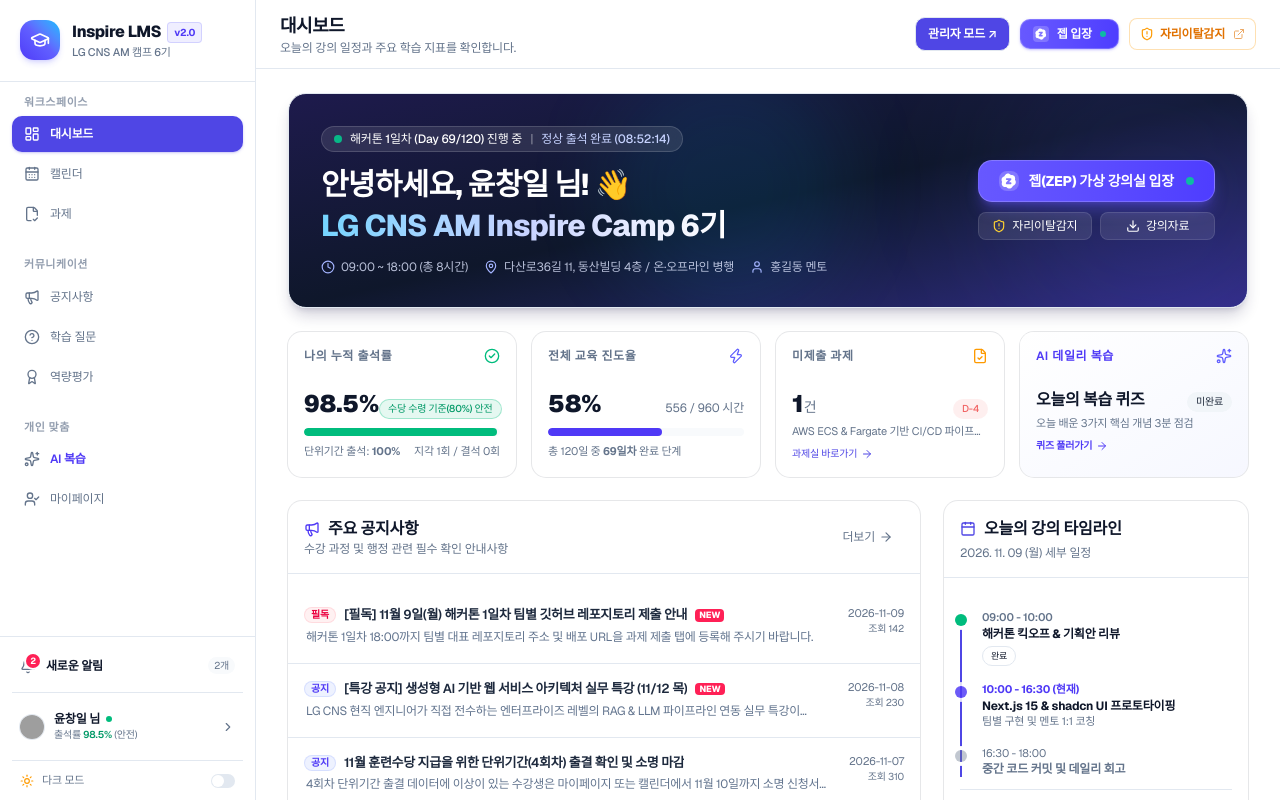
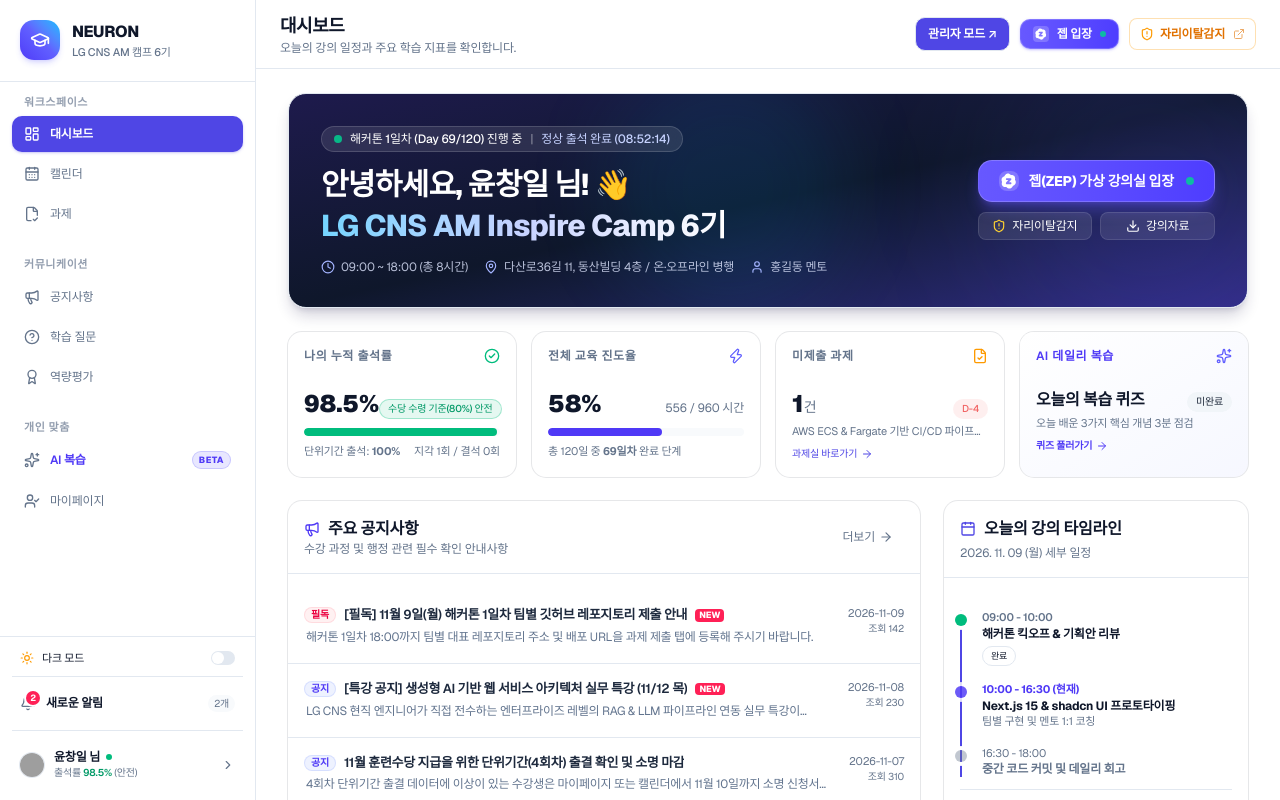
Before and after one commit to LGCNS6thHackathon/frontend, a Next.js app: page / in a window 1280 px wide. Shown: the top 800 px of the page. Built offline with nearby package versions, Linux system fonts and the light colour scheme; grey boxes are pictures that could not be loaded.

Commit message:
fix: 링크 수정 + 디테일 수정

```diff
--- a/src/app/layout.tsx
+++ b/src/app/layout.tsx
@@ -24,6 +24,23 @@ export default function RootLayout({
 }>) {
   return (
     <html lang="ko" suppressHydrationWarning>
+      <head>
+        <script
+          dangerouslySetInnerHTML={{
+            __html: `
+              try {
+                var theme = localStorage.getItem('theme');
+                var prefersDark = window.matchMedia('(prefers-color-scheme: dark)').matches;
+                if (theme === 'dark' || (!theme && prefersDark)) {
+                  document.documentElement.classList.add('dark');
+                } else {
+                  document.documentElement.classList.remove('dark');
+                }
+              } catch (e) {}
+            `,
+          }}
+        />
+      </head>
       <body
         className={`${geistSans.variable} ${geistMono.variable} min-h-screen antialiased bg-background text-foreground`}
       >
--- a/src/app/page.tsx
+++ b/src/app/page.tsx
@@ -17,14 +17,17 @@ export default function LmsPortalPage() {
   const [isDark, setIsDark] = React.useState(false);
   const [isMobileMenuOpen, setIsMobileMenuOpen] = React.useState(false);
 
-  // Initialize theme and URL query tab on mount
+  // Initialize theme from localStorage/system and URL query tab on mount
   React.useEffect(() => {
-    // Check dark mode
     if (typeof window !== "undefined") {
+      const savedTheme = localStorage.getItem("theme");
       const prefersDark = window.matchMedia("(prefers-color-scheme: dark)").matches;
-      if (prefersDark) {
-        setIsDark(true);
+      const isDarkMode = savedTheme === "dark" || (!savedTheme && prefersDark);
+      setIsDark(isDarkMode);
+      if (isDarkMode) {
         document.documentElement.classList.add("dark");
+      } else {
+        document.documentElement.classList.remove("dark");
       }
 
       // Check URL query param ?tab=...
@@ -71,8 +74,10 @@ export default function LmsPortalPage() {
       const next = !prev;
       if (next) {
         document.documentElement.classList.add("dark");
+        localStorage.setItem("theme", "dark");
       } else {
         document.documentElement.classList.remove("dark");
+        localStorage.setItem("theme", "light");
       }
       return next;
     });
--- a/src/components/layout/app-header.tsx
+++ b/src/components/layout/app-header.tsx
@@ -82,8 +82,11 @@ export function AppHeader({
           <h1 className="text-base sm:text-lg font-bold tracking-tight text-foreground flex items-center gap-2">
             {current.title}
             {currentTab === "ai-review" && (
-              <Badge variant="default" className="text-[10px] bg-indigo-600 text-white">
-                AI Powered
+              <Badge
+                variant="default"
+                className="text-[10px] bg-gradient-to-r from-violet-600 to-indigo-600 text-white font-extrabold tracking-wider px-2 py-0.5 rounded-full uppercase border-none shadow-xs"
+              >
+                BETA
               </Badge>
             )}
           </h1>
--- a/src/components/layout/app-sidebar.tsx
+++ b/src/components/layout/app-sidebar.tsx
@@ -43,6 +43,7 @@ interface NavItem {
   label: string;
   icon: LucideIcon;
   highlight?: boolean;
+  badge?: string;
 }
 
 interface NavGroup {
@@ -114,6 +115,7 @@ export function AppSidebar({
           label: "AI 복습",
           icon: Sparkles,
           highlight: true,
+          badge: "BETA",
         },
         {
           id: "mypage",
@@ -136,11 +138,9 @@ export function AppSidebar({
             <div>
               <div className="flex items-center gap-1.5">
                 <span className="font-extrabold text-base tracking-tight text-foreground">
-                  Inspire LMS
+                  NEURON
                 </span>
-                <span className="text-[10px] font-bold px-1.5 py-0.5 rounded bg-indigo-500/10 text-indigo-600 dark:text-indigo-400 border border-indigo-500/20">
-                  v2.0
-                </span>
+
               </div>
               <p className="text-[11px] text-muted-foreground font-medium">
                 LG CNS AM 캠프 6기
@@ -165,22 +165,31 @@ export function AppSidebar({
                     <button
                       key={item.id}
                       onClick={() => onTabChange(item.id)}
-                      className={`w-full flex items-center px-3 py-2.5 rounded-lg text-xs font-medium transition-all group ${
-                        isActive
-                          ? "bg-primary text-primary-foreground shadow-sm shadow-primary/25 font-semibold"
-                          : item.highlight
+                      className={`w-full flex items-center px-3 py-2.5 rounded-lg text-xs font-medium transition-all group ${isActive
+                        ? "bg-primary text-primary-foreground shadow-sm shadow-primary/25 font-semibold"
+                        : item.highlight
                           ? "hover:bg-indigo-500/10 text-indigo-600 dark:text-indigo-400 font-semibold"
                           : "text-muted-foreground hover:bg-muted/70 hover:text-foreground"
-                      }`}
+                        }`}
                     >
                       <div className="flex items-center gap-2.5 truncate">
                         <Icon
-                          className={`size-4 shrink-0 transition-transform group-hover:scale-110 ${
-                            isActive ? "text-primary-foreground" : "text-muted-foreground group-hover:text-foreground"
-                          }`}
+                          className={`size-4 shrink-0 transition-transform group-hover:scale-110 ${isActive ? "text-primary-foreground" : "text-muted-foreground group-hover:text-foreground"
+                            }`}
                         />
                         <span className="truncate">{item.label}</span>
                       </div>
+
+                      {item.badge && (
+                        <span
+                          className={`ml-auto text-[9px] font-extrabold px-1.5 py-0.5 rounded-full uppercase tracking-wider ${isActive
+                            ? "bg-primary-foreground/20 text-primary-foreground"
+                            : "bg-indigo-500/15 text-indigo-600 dark:text-indigo-400 border border-indigo-500/25"
+                            }`}
+                        >
+                          {item.badge}
+                        </span>
+                      )}
                     </button>
                   );
                 })}
@@ -190,9 +199,29 @@ export function AppSidebar({
         </div>
       </div>
 
-      {/* Bottom Section: Notification + User Profile + Theme */}
+      {/* Bottom Section: Theme Switch (Placed Above Notifications) -> Notification -> User Profile */}
       <div className="p-3 border-t bg-card/40 space-y-2.5">
-        {/* Notifications (Moved from Top-Right Header) */}
+        {/* 1. Theme & Quick Settings (Placed Above Notifications) */}
+        <div className="flex items-center justify-between px-2 pt-0.5 text-xs text-muted-foreground">
+          <div className="flex items-center gap-2">
+            {isDark ? (
+              <Moon className="size-3.5 text-indigo-400" />
+            ) : (
+              <Sun className="size-3.5 text-amber-500" />
+            )}
+            <span className="text-[11px] font-medium text-foreground">다크 모드</span>
+          </div>
+          <Switch
+            size="sm"
+            checked={isDark}
+            onCheckedChange={onToggleDark}
+            aria-label="다크 모드 전환"
+          />
+        </div>
+
+        <Separator />
+
+        {/* 2. Notifications (Moved from Top-Right Header) */}
         <DropdownMenu>
           <DropdownMenuTrigger
             render={
@@ -246,7 +275,7 @@ export function AppSidebar({
 
         <Separator />
 
-        {/* User Mini Card */}
+        {/* 3. User Mini Card */}
         <div
           onClick={() => onTabChange("mypage")}
           className="flex items-center justify-between p-2 rounded-xl hover:bg-muted/60 transition-colors cursor-pointer group"
@@ -270,26 +299,6 @@ export function AppSidebar({
           </div>
           <ChevronRight className="size-3.5 text-muted-foreground group-hover:translate-x-0.5 transition-transform" />
         </div>
-
-        <Separator />
-
-        {/* Theme & Quick Settings */}
-        <div className="flex items-center justify-between px-2 pt-0.5 text-xs text-muted-foreground">
-          <div className="flex items-center gap-2">
-            {isDark ? (
-              <Moon className="size-3.5 text-indigo-400" />
-            ) : (
-              <Sun className="size-3.5 text-amber-500" />
-            )}
-            <span className="text-[11px]">다크 모드</span>
-          </div>
-          <Switch
-            size="sm"
-            checked={isDark}
-            onCheckedChange={onToggleDark}
-            aria-label="다크 모드 전환"
-          />
-        </div>
       </div>
     </aside>
   );
--- a/src/lib/lms-data.ts
+++ b/src/lib/lms-data.ts
@@ -139,8 +139,8 @@ export const TODAY_SCHEDULE: TodaySchedule = {
   instructor: "홍길동 멘토",
   time: "09:00 ~ 18:00 (총 8시간)",
   location: "다산로36길 11, 동산빌딩 4층 / 온·오프라인 병행",
-  zepUrl: "https://zep.us/play/inspire6",
-  detectUrl: "https://detect.wsts.kr",
+  zepUrl: "https://zep.us/@lgam06",
+  detectUrl: "https://lms.wsts.kr/detection/student?classId=114",
   materialUrl: "https://lms.wsts.kr/materials/day69.pdf",
   attendanceStatus: "출석",
   replayAvailable: true,
```
